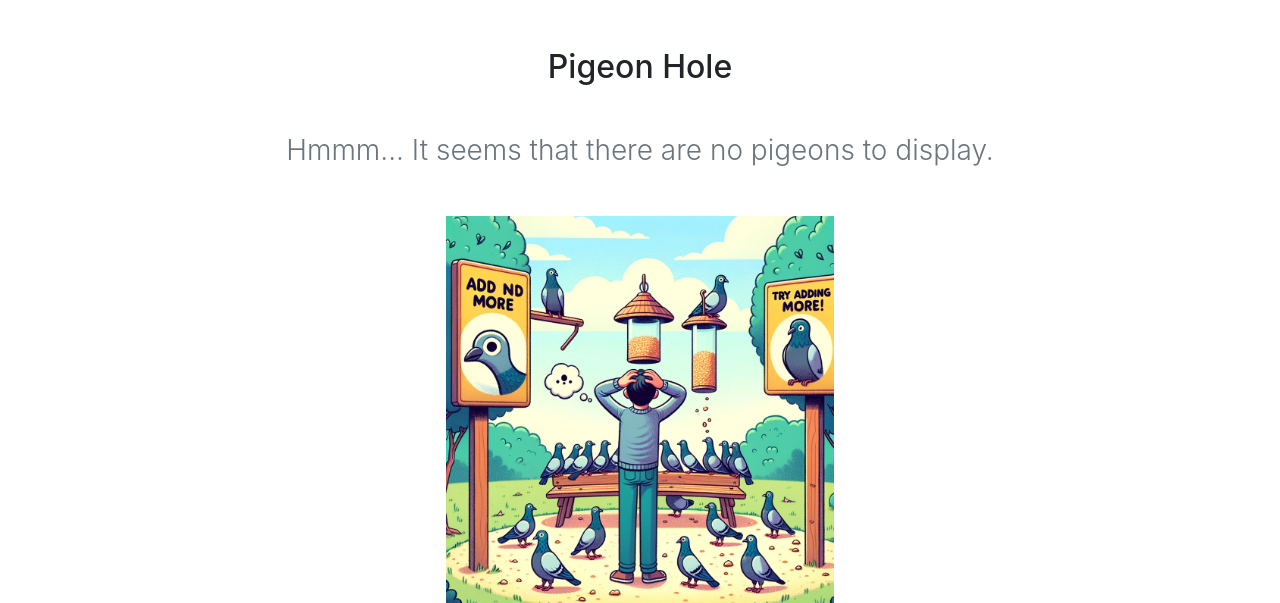
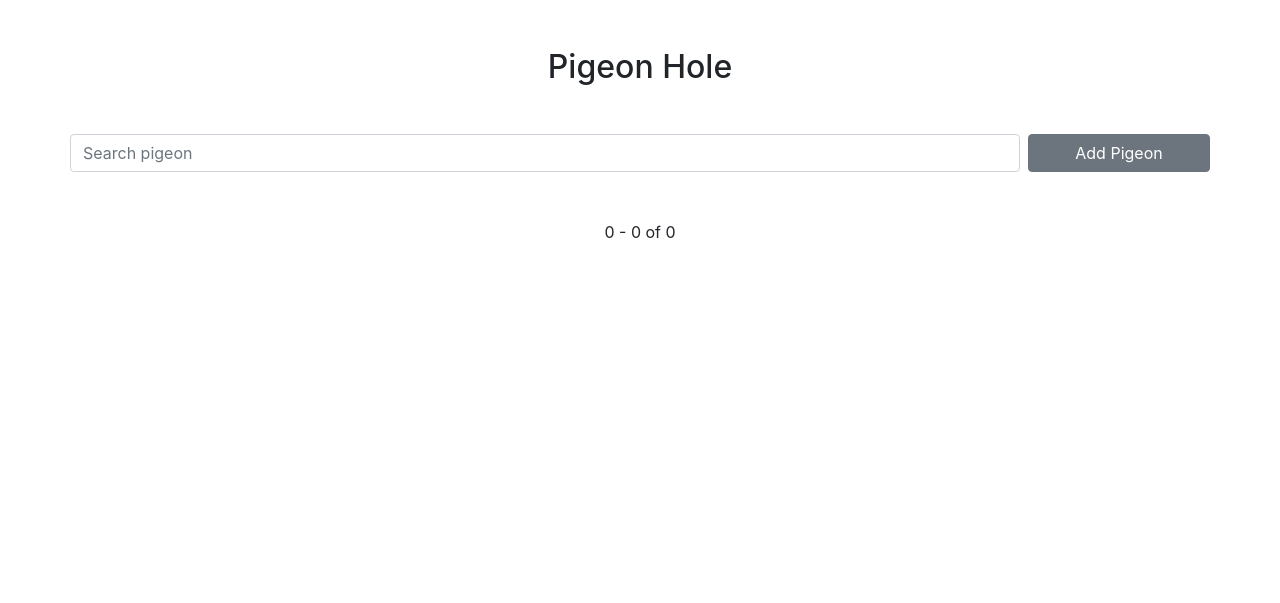
Before and after one commit to AoWangPhilly/pigeon-hole, a Flask app: page /pigeon/view in a window 1280 px wide. Shown: the part 56-659 px from the top of the page. Run offline with Flask 3, Linux system fonts and the light colour scheme; the visitor is signed in with stand-in values (Sample User, id 1); data that the repository does not hold is empty; some libraries are stand-ins or nearby versions.

Commit message:
Add pagination

```diff
--- a/api/pigeon_bp.py
+++ b/api/pigeon_bp.py
@@ -54,8 +54,12 @@ def view():
     if session.get("user") is None:
         return redirect(url_for("auth.login"))
 
-    pigeons = Pigeon.query.filter_by(user_id=session.get("user").get("_id")).all()
-    return render_template("view.html", pigeons=pigeons, session=session)
+    nameFilter = request.args.get('name')
+    if nameFilter:
+        page = db.paginate(Pigeon.query.filter_by(user_id=session.get("user").get("_id")).filter(Pigeon.name.icontains(nameFilter)))
+    else:
+        page = db.paginate(Pigeon.query.filter_by(user_id=session.get("user").get("_id")))
+    return render_template("view.html", page=page, session=session)
 
 
 @pigeon_bp.route("/add", methods=["GET", "POST"])
--- a/static/js/search.js
+++ b/static/js/search.js
@@ -1,13 +1,7 @@
 jQuery(document).ready(function($) {
-    $("#pigeonSearch").on("keyup", function() {
-        var input = $(this).val().toUpperCase();
-
-        $(".card").each(function() {
-            if ($(this).data("name").toUpperCase().indexOf(input) < 0) {
-                $(this).hide();
-            } else {
-                $(this).show();
-            }
-        })
+    $("#pigeonSearch").on("keyup", function(event) {
+        if (event.keyCode === 13) {
+            location.href="?name=" + $(this).val();
+        }
     });
 });
--- a/templates/view.html
+++ b/templates/view.html
@@ -1,12 +1,35 @@
-{% extends 'base.html' %} {% set active = "View" %} {% block content %}
+{% extends 'base.html' %} {% set active = "View" %}
+
+{% macro render_pagination(pagination, endpoint) %}
+    <div class=page-items>
+        {{ pagination.first }} - {{ pagination.last }} of {{ pagination.total }}
+    </div>
+    <nav aria-label="Page navigation">
+        <ul class="pagination">
+            {% for page in pagination.iter_pages() %}
+            {% if page %}
+                {% if page != pagination.page %}
+                    <li class="page-item"><a class="page-link" href="{{ url_for(endpoint, page=page) }}">{{ page }}</a></li>
+                {% else %}
+                    <li class="page-item" ><a class="page-link" href="#">{{ page }}</a></li>
+                {% endif %}
+            {% else %}
+                <li class="page-item">…</li>
+            {% endif %}
+            {% endfor %}
+        </ul>
+    </nav>
+{% endmacro %}
+
+{% block content %}
 <div class="mt-5 text-center">
     <h2 class="mb-5">Pigeon Hole</h2>
-    {% if pigeons%}
+    {% if page%}
     <div class="row form-outline mb-5" data-mdb-input-init>
         <input id="pigeonSearch" type="search" id="form1" class="form-control col-md-10 mr-2" placeholder="Search pigeon" aria-label="Search" />
         <button class="col-md btn btn-secondary" onclick="window.location.href='/pigeon/add'">Add Pigeon</button>
     </div>
-    {% for pigeon in pigeons %}
+    {% for pigeon in page %}
     <div class="card mb-3" style="max-width: 540px" data-name="{{ pigeon.name }}">
         <a href="/pigeon/{{pigeon._id}}">
             <div class="row no-gutters">
@@ -24,25 +47,7 @@
         </a>
     </div>
     {% endfor %}
-    <nav aria-label="Page navigation example">
-        <ul class="pagination">
-            <li class="page-item">
-                <a class="page-link" href="#" aria-label="Previous">
-                    <span aria-hidden="true">&laquo;</span>
-                    <span class="sr-only">Previous</span>
-                </a>
-            </li>
-            <li class="page-item"><a class="page-link" href="#">1</a></li>
-            <li class="page-item"><a class="page-link" href="#">2</a></li>
-            <li class="page-item"><a class="page-link" href="#">3</a></li>
-            <li class="page-item">
-                <a class="page-link" href="#" aria-label="Next">
-                    <span aria-hidden="true">&raquo;</span>
-                    <span class="sr-only">Next</span>
-                </a>
-            </li>
-        </ul>
-    </nav>
+    {{ render_pagination(page, "pigeon.view") }}
 
     {% else %}
     <h3 class="font-weight-light text-muted mb-5">
```
